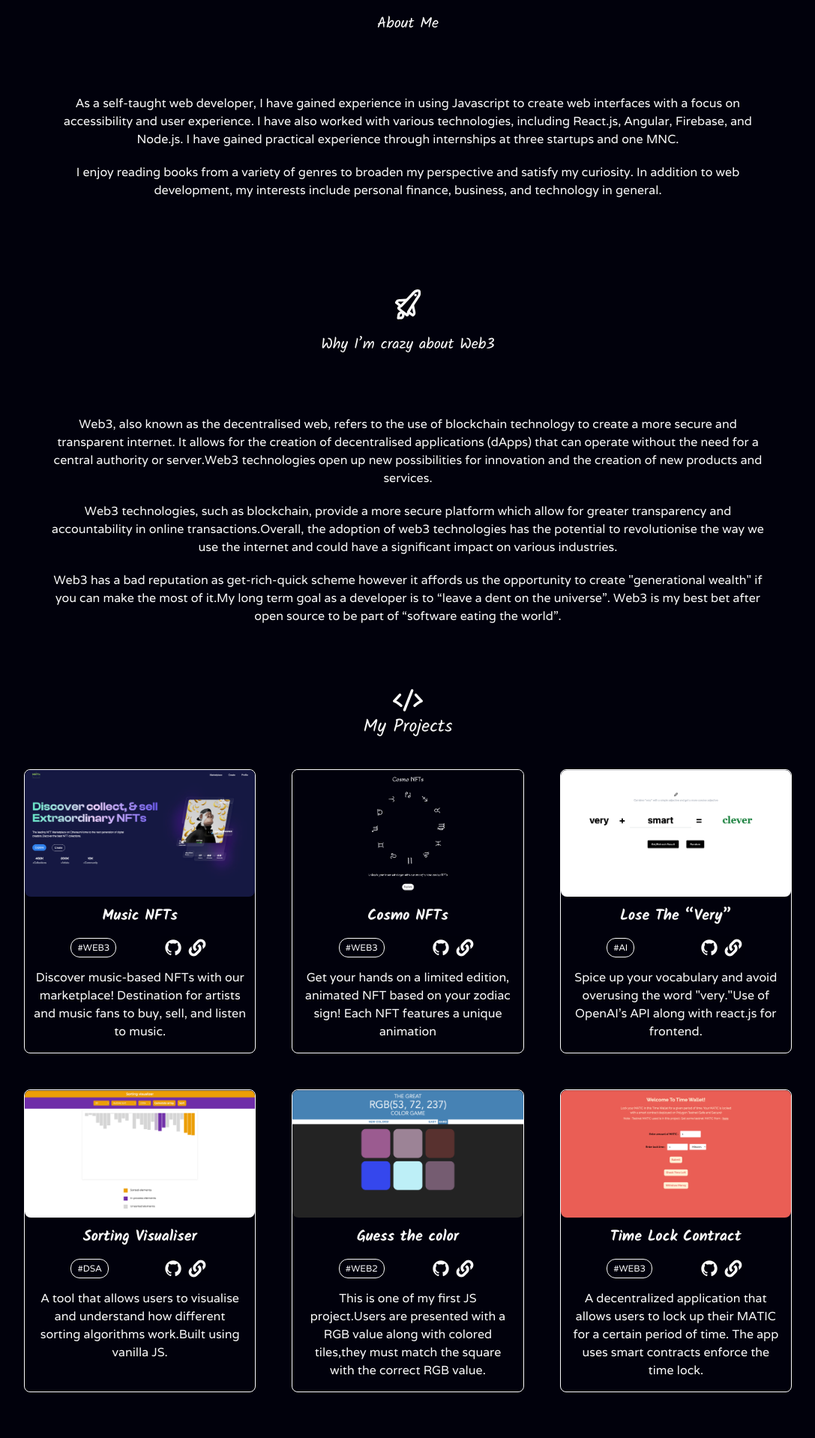
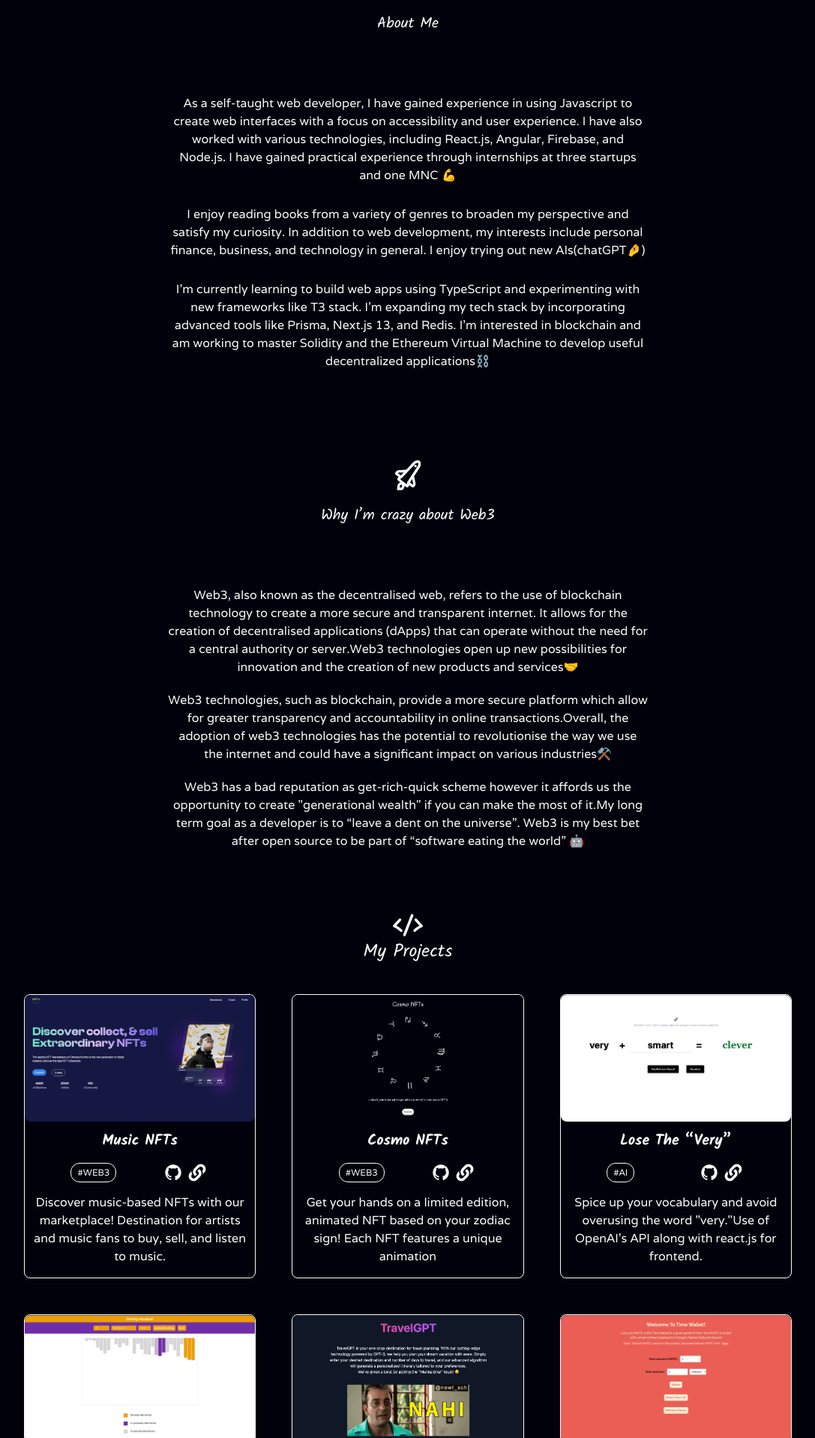
Before and after one commit to SrinivasJoshi/new-portfolio, a Next.js app: page / in a window 1280 px wide. Shown: the part 882-2800 px from the top of the page at 75% size, without its empty margins (96-1183 px from the left). Built offline with nearby package versions, Linux system fonts and the light colour scheme.

Commit message:
Description, new project added

```diff
--- a/components/About.jsx
+++ b/components/About.jsx
@@ -14,20 +14,28 @@ const About = () => {
 					/>
 					<h2 className='text-xl font-kalam'>About Me</h2>
 				</div>
-				<div className='flex flex-col w-3/4 font-varela'>
-					<p className='mb-5'>
+				<div className='flex flex-col w-3/4 md:w-2/4 font-varela'>
+					<p>
 						As a self-taught web developer, I have gained experience in using
 						Javascript to create web interfaces with a focus on accessibility
 						and user experience. I have also worked with various technologies,
 						including React.js, Angular, Firebase, and Node.js. I have gained
 						practical experience through internships at three startups and one
-						MNC.
+						MNC 💪
 					</p>
-					<p>
+					<p className='my-7'>
 						I enjoy reading books from a variety of genres to broaden my
 						perspective and satisfy my curiosity. In addition to web
 						development, my interests include personal finance, business, and
-						technology in general.
+						technology in general. I enjoy trying out new AIs(chatGPT🤌)
+					</p>
+					<p>
+						I'm currently learning to build web apps using TypeScript and
+						experimenting with new frameworks like T3 stack. I'm expanding my
+						tech stack by incorporating advanced tools like Prisma, Next.js 13,
+						and Redis. I'm interested in blockchain and am working to master
+						Solidity and the Ethereum Virtual Machine to develop useful
+						decentralized applications⛓️
 					</p>
 				</div>
 			</div>
@@ -40,28 +48,28 @@ const About = () => {
 					/>
 					<h2 className='text-xl font-kalam'>Why I’m crazy about Web3</h2>
 				</div>
-				<div className='flex flex-col w-3/4 font-varela'>
+				<div className='flex flex-col w-3/4 md:w-2/4 font-varela'>
 					<p>
 						Web3, also known as the decentralised web, refers to the use of
 						blockchain technology to create a more secure and transparent
 						internet. It allows for the creation of decentralised applications
 						(dApps) that can operate without the need for a central authority or
 						server.Web3 technologies open up new possibilities for innovation
-						and the creation of new products and services.
+						and the creation of new products and services🤝
 					</p>
 					<p className='my-5'>
 						Web3 technologies, such as blockchain, provide a more secure
 						platform which allow for greater transparency and accountability in
 						online transactions.Overall, the adoption of web3 technologies has
 						the potential to revolutionise the way we use the internet and could
-						have a significant impact on various industries.
+						have a significant impact on various industries⚒️
 					</p>
 					<p>
 						Web3 has a bad reputation as get-rich-quick scheme however it
 						affords us the opportunity to create "generational wealth" if you
 						can make the most of it.My long term goal as a developer is to
 						“leave a dent on the universe”. Web3 is my best bet after open
-						source to be part of “software eating the world”.
+						source to be part of “software eating the world” 🤖
 					</p>
 				</div>
 			</div>
--- a/components/HeroSection.jsx
+++ b/components/HeroSection.jsx
@@ -20,6 +20,8 @@ export default function HeroSection() {
 				<p className='w-full md:w-3/5 md:text-base text-sm md:text-left text-center'>
 					I’m a FrontEnd Developer specializing in building (and occasionally
 					designing) exceptional web applications, and everything in between.
+					<br />
+					Down the Web3 Rabbit Hole!
 				</p>
 				<a
 					href='#contact'
--- a/components/Navbar.jsx
+++ b/components/Navbar.jsx
@@ -47,6 +47,9 @@ export default function Navbar() {
 								<Link href='#about'>About</Link>
 							</li>
 							<li>
+								<Link href='https://medium.com/@srinivasjoshi66'>Blog</Link>
+							</li>
+							<li>
 								<Link href='#work'>Work</Link>
 							</li>
 							<li>
--- a/components/Projects.jsx
+++ b/components/Projects.jsx
@@ -45,13 +45,13 @@ const Projects = () => {
 		},
 		{
 			id: 5,
-			name: 'Guess the color',
+			name: 'TravelGPT',
 			image: '/images/project-images/5.png',
-			tag: '#WEB2',
+			tag: '#ChatGPT',
 			description:
-				'This is one of my first JS project.Users are presented with a RGB value along with colored tiles,they must match the square with the correct RGB value.',
-			github_url: 'https://github.com/SrinivasJoshi/color-game',
-			site_url: 'https://colorgame1212.netlify.app/',
+				'Experience the ultimate travel planning tool with our website to create customized travel itineraries, powered by ChatGPT.',
+			github_url: 'https://github.com/SrinivasJoshi/travelGPT',
+			site_url: 'https://travel-gpt-srinivasjoshi.vercel.app/',
 		},
 		{
 			id: 6,
```
Also changed, not shown: public/images/project-images/5.png.
